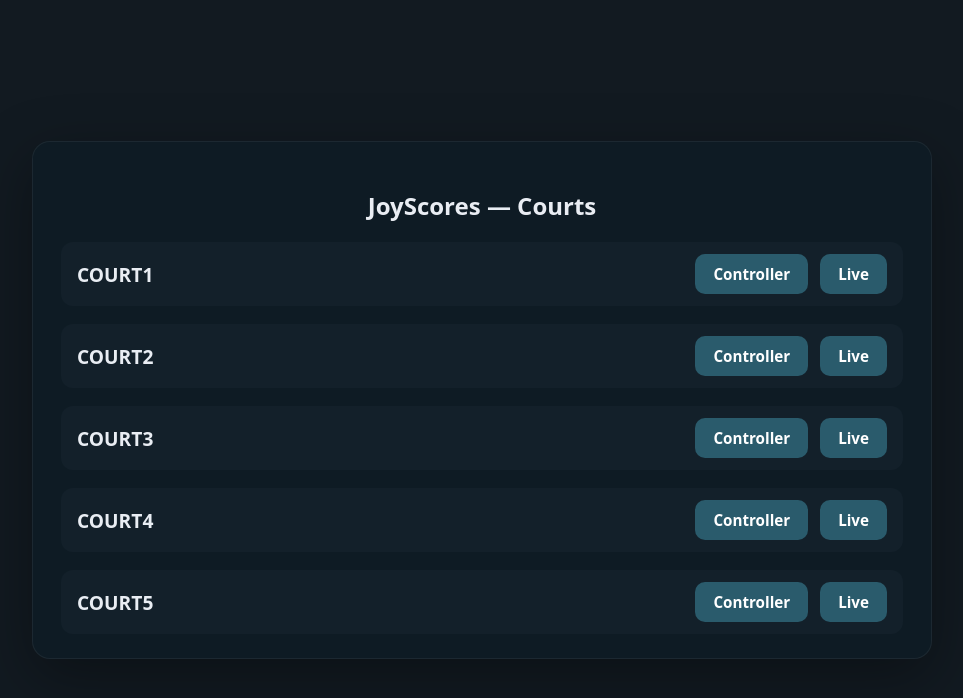
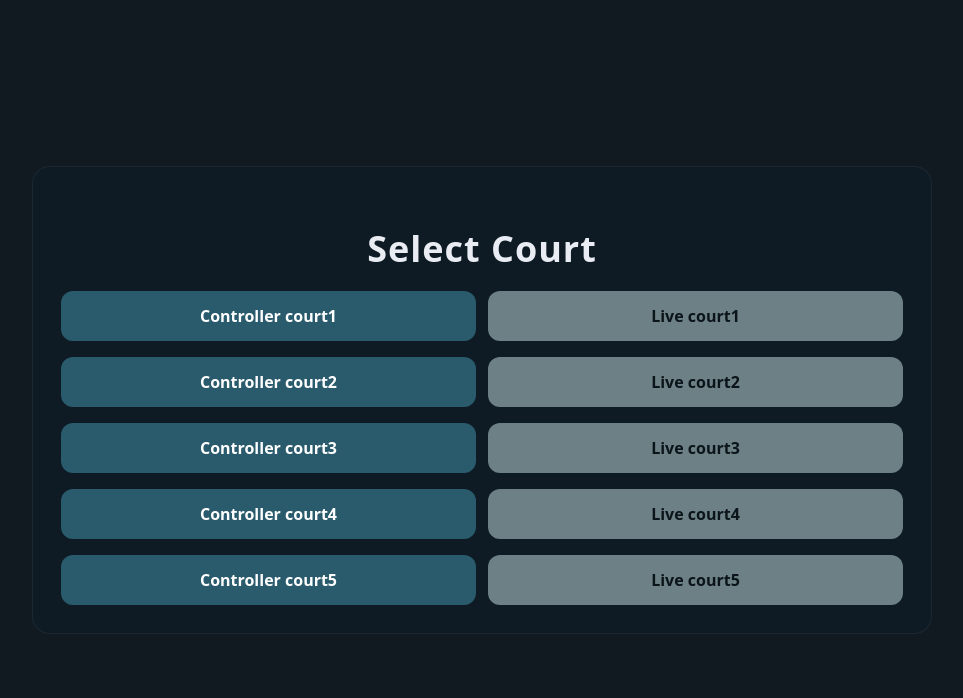
Before and after one commit to scrumpybeetlewink-arch/joyscores-jdp, a Next.js app: page / in a window 1280 px wide. Shown: the top 698 px of the page, without its empty margins (158-1121 px from the left). Built offline with nearby package versions, Linux system fonts and the light colour scheme.

Commit message:
Update page.tsx

```diff
--- a/app/page.tsx
+++ b/app/page.tsx
@@ -1,45 +1,25 @@
 "use client";
 
-import Link from "next/link";
-
-const COURTS = ["court1", "court2", "court3", "court4", "court5"];
+export const dynamic = "force-static";
 
 export default function IndexPage() {
+  const courts = ["court1", "court2", "court3", "court4", "court5"];
+
   return (
-    <main style={{
-      minHeight: "100vh",
-      background: "#121a21",
-      color: "#e9edf3",
-      display: "grid",
-      placeItems: "center",
-      padding: "6vh 4vw"
-    }}>
-      <section style={{
-        width: "min(900px,95vw)",
-        background: "#0E1B24",
-        border: "1px solid rgba(255,255,255,.06)",
-        borderRadius: 18,
-        boxShadow: "0 18px 60px rgba(0,0,0,.35)",
-        padding: "28px 28px 24px"
-      }}>
-        <h1 style={{ textAlign: "center", fontWeight: 900, marginBottom: 20 }}>
-          JoyScores — Courts
+    <main style={{ minHeight: "100vh", background: "#121a21", color: "#e9edf3", display: "grid", placeItems: "center", padding: "6vh 4vw" }}>
+      <section style={{ width: "min(900px,95vw)", background: "#0E1B24", border: "1px solid rgba(255,255,255,.06)", borderRadius: 18, padding: 28 }}>
+        <h1 style={{ textAlign: "center", fontWeight: 900, letterSpacing: 1, marginBottom: 18, fontSize: "clamp(26px,3vw,36px)" }}>
+          Select Court
         </h1>
-        <div style={{ display: "grid", gap: "18px" }}>
-          {COURTS.map((c) => (
-            <div key={c} style={{
-              display: "flex",
-              justifyContent: "space-between",
-              alignItems: "center",
-              background: "#13202A",
-              borderRadius: 12,
-              padding: "12px 16px"
-            }}>
-              <span style={{ fontSize: "1.2em", fontWeight: 600 }}>{c.toUpperCase()}</span>
-              <div style={{ display: "flex", gap: "12px" }}>
-                <Link href={`/controller/${c}`} style={btnStyle}>Controller</Link>
-                <Link href={`/live/${c}`} style={btnStyle}>Live</Link>
-              </div>
+        <div style={{ display: "grid", gap: 16 }}>
+          {courts.map((c) => (
+            <div key={c} style={{ display: "flex", gap: 12 }}>
+              <a href={`/controller/${c}`} style={{ flex: 1, padding: "14px 0", borderRadius: 12, textAlign: "center", background: "#2A5B6C", color: "#fff", textDecoration: "none", fontWeight: 700 }}>
+                Controller {c}
+              </a>
+              <a href={`/live/${c}`} style={{ flex: 1, padding: "14px 0", borderRadius: 12, textAlign: "center", background: "#6C8086", color: "#0b1419", textDecoration: "none", fontWeight: 700 }}>
+                Live {c}
+              </a>
             </div>
           ))}
         </div>
@@ -47,17 +27,3 @@ export default function IndexPage() {
     </main>
   );
 }
-
-const btnStyle: React.CSSProperties = {
-  display: "inline-flex",
-  alignItems: "center",
-  justifyContent: "center",
-  height: 40,
-  padding: "0 18px",
-  borderRadius: 10,
-  background: "#2A5B6C",
-  color: "#fff",
-  fontWeight: 700,
-  textDecoration: "none",
-  fontSize: "0.95em",
-};
```
